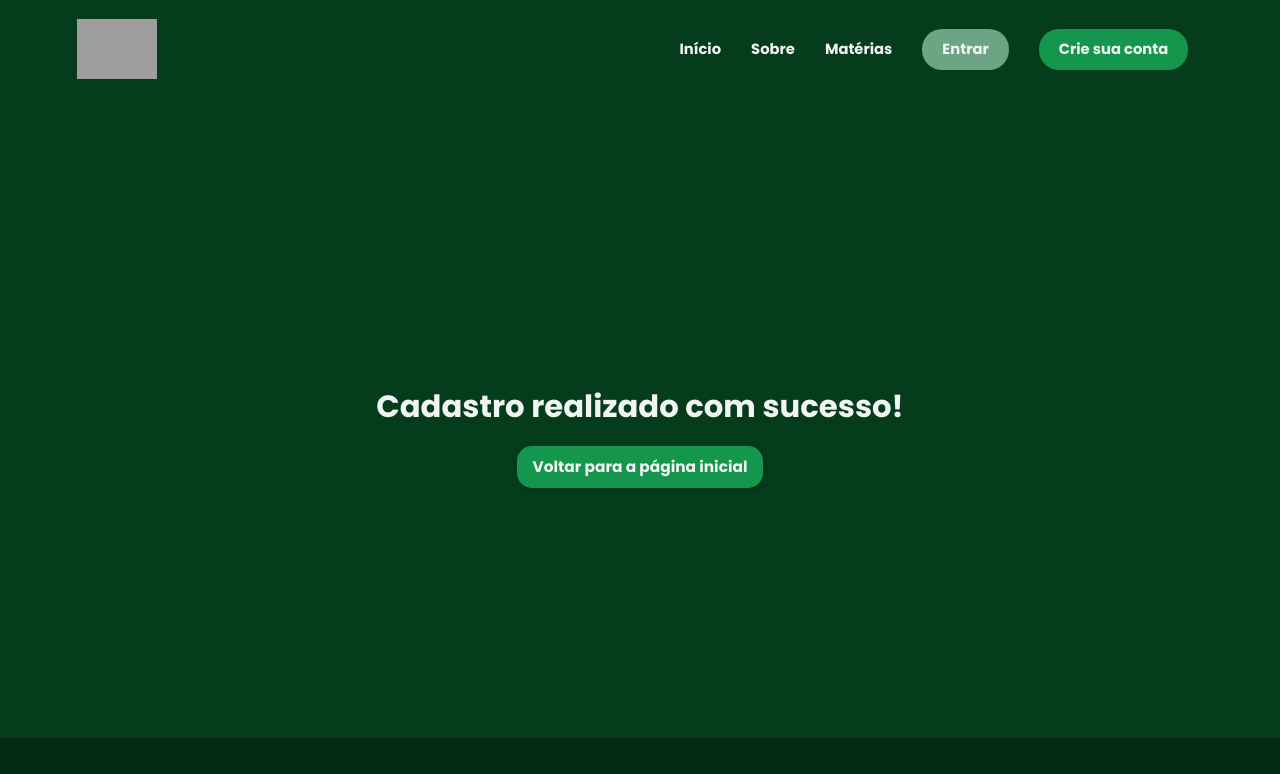
After one commit to joaocuculo/projeto-ravi, a PHP site: page /fim-cadastro.php in a window 1280 px wide. The commit adds this page. Shown: the top 774 px of the page. Run offline with PHP 8.4, Linux system fonts and the light colour scheme; some libraries are stand-ins or nearby versions; some web fonts are replaced; grey boxes are pictures that could not be loaded.

Commit message:
redirecionamento para página inicial

```diff
--- /dev/null
+++ b/assets/css/fim-cadastro.css
@@ -0,0 +1,35 @@
+main {
+    display: flex;
+    align-items: center;
+    justify-content: center;
+    width: 100%;
+    min-height: 50rem;
+    padding: 3rem 0;
+    background-color: var(--color-primary);
+}
+
+.fim-cadastro {
+    display: flex;
+    flex-direction: column;
+    justify-content: center;
+    align-items: center;
+}
+
+.fim-cad-title {
+    color: var(--color-white);
+    font-size: 1.2rem;
+    margin: 2rem 0;
+}
+
+.fim-cad-button {
+    text-decoration: none;
+    font-weight: bold;
+    color: var(--color-white);
+    background-color: var(--color-tertiary);
+    padding: 0.8rem 1.2rem;
+    border-radius: 15px;
+    font-size: 1.2rem;
+    box-shadow: 1px 1px 6px rgba(0, 0, 0, 0.2);
+    transition: 0.3s all;
+    cursor: pointer;
+}
--- /dev/null
+++ b/fim-cadastro.php
@@ -0,0 +1,31 @@
+<!DOCTYPE html>
+<html lang="pt-br">
+<head>
+    <meta charset="UTF-8">
+    <meta http-equiv="X-UA-Compatible" content="IE=edge">
+    <meta name="viewport" content="width=device-width, initial-scale=1.0">
+    <link rel="shortcut icon" href="assets/img/favicon.ico" type="image/x-icon">
+    <link rel="stylesheet" href="assets/css/header-footer.css">
+    <link rel="stylesheet" href="assets/css/fim-cadastro.css">
+    <script src="https://kit.fontawesome.com/9b546460e1.js" crossorigin="anonymous"></script>
+    <title>Ravi - Cadastro</title>
+</head>
+<body>
+    <?php require_once("menu1.php") ?>
+
+    <main>
+       <div class="fim-cadastro">
+            <div class="fim-cad-title">
+                <h1>Cadastro realizado com sucesso!</h1>
+            </div>
+            <div>
+                <a href="index.php" class="fim-cad-button">Voltar para a página inicial</a>
+            </div>
+       </div>
+    </main>
+
+    <?php require_once("rodape.php") ?>
+
+    <script src="assets/js/menu-show.js"></script>
+</body>
+</html>
```
Also changed, not shown: assets/css/cadastro-pessoas.css (+11 -1 lines), cadastro-aluno.php (+30 -29 lines).
